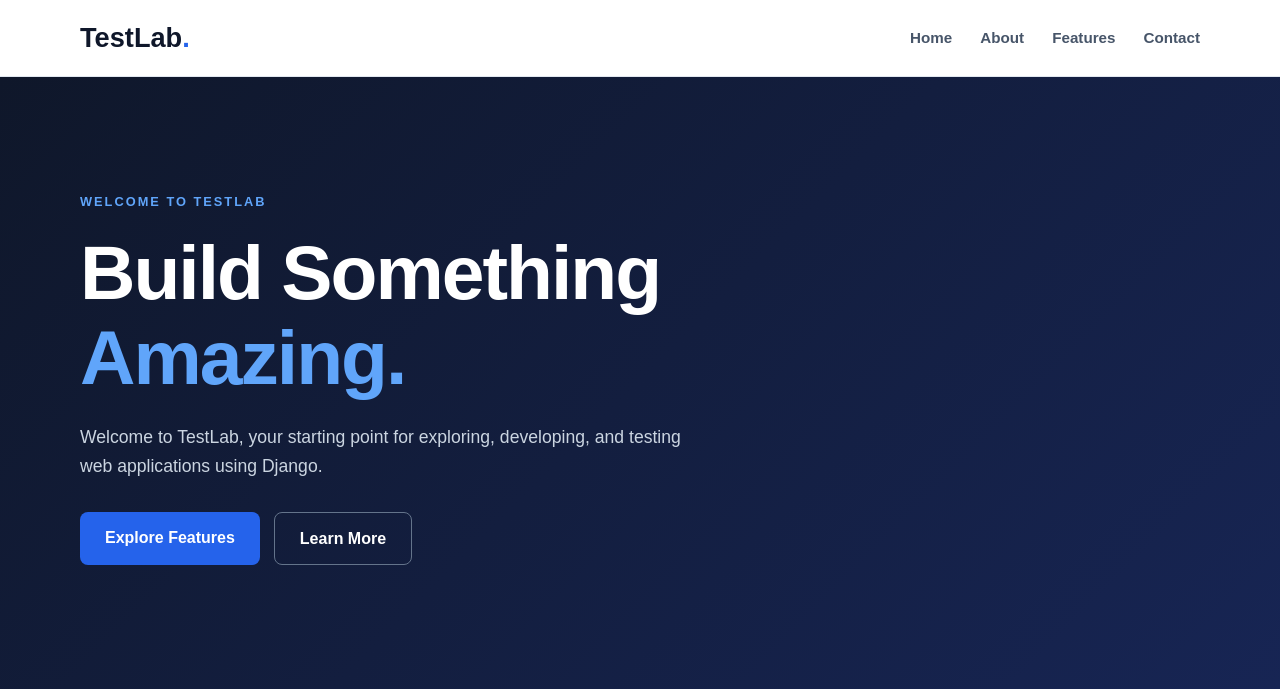
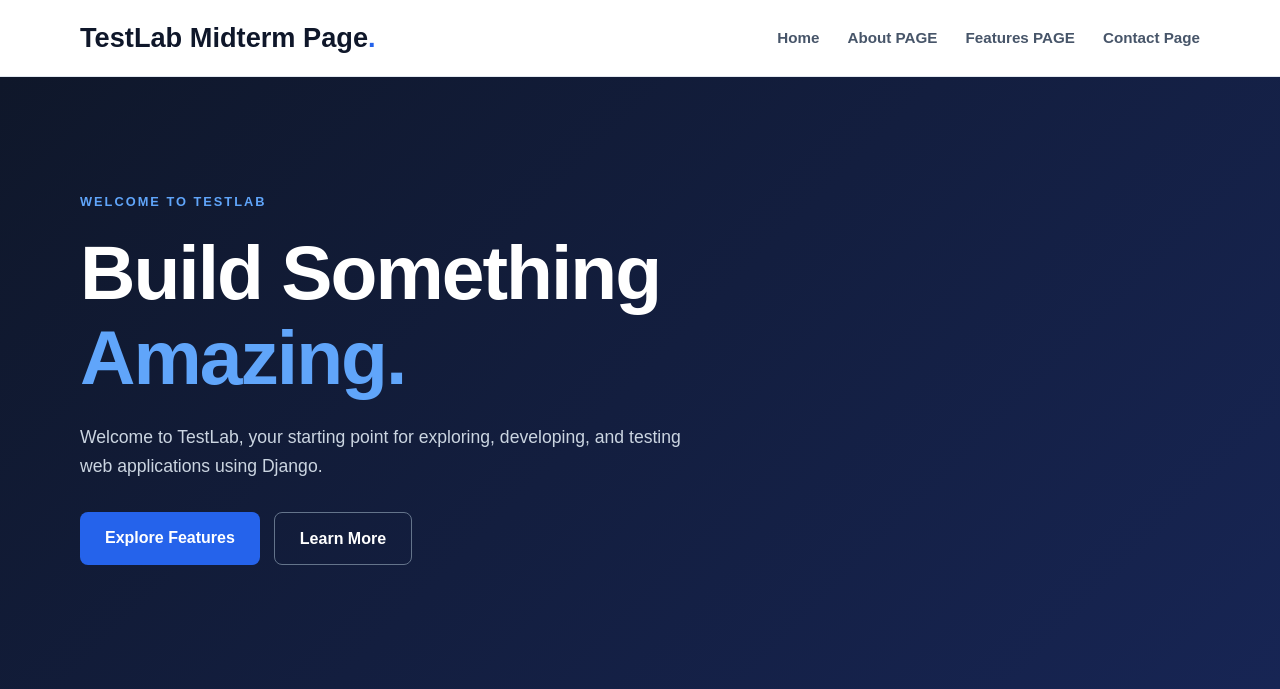
Before and after one commit to AchillesOcampo/CPEITEL2B-Lab-Midterm, a Django app: page / in a window 1280 px wide. Shown: the top 689 px of the page. Run offline with Django 5.2, Linux system fonts and the light colour scheme.

Commit message:
Update title and navigation links in index.html
Batch 2

```diff
--- a/home/templates/home/index.html
+++ b/home/templates/home/index.html
@@ -5,7 +5,7 @@
     <meta charset="UTF-8">
     <meta name="viewport" content="width=device-width, initial-scale=1.0">
 
-    <title>TestLab | Welcome</title>
+    <title>TestLab MIDTERM EXAM</title>
 
     <link rel="stylesheet" href="{% static 'home/style.css' %}">
 </head>
@@ -15,14 +15,14 @@
     <header class="navbar">
         <div class="container nav-content">
             <a href="{% url 'landing_page' %}" class="logo">
-                TestLab<span>.</span>
+                TestLab Midterm Page<span>.</span>
             </a>
 
             <nav>
                 <a href="{% url 'landing_page' %}">Home</a>
-                <a href="#about">About</a>
-                <a href="#features">Features</a>
-                <a href="#contact">Contact</a>
+                <a href="#about">About PAGE</a>
+                <a href="#features">Features PAGE</a>
+                <a href="#contact">Contact Page</a>
             </nav>
         </div>
     </header>
```
